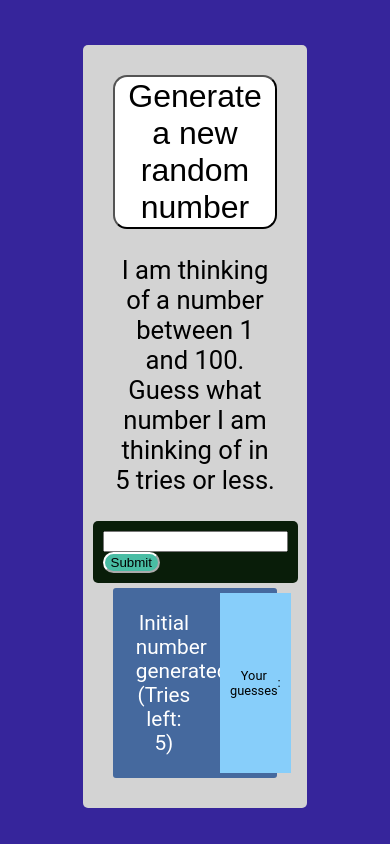
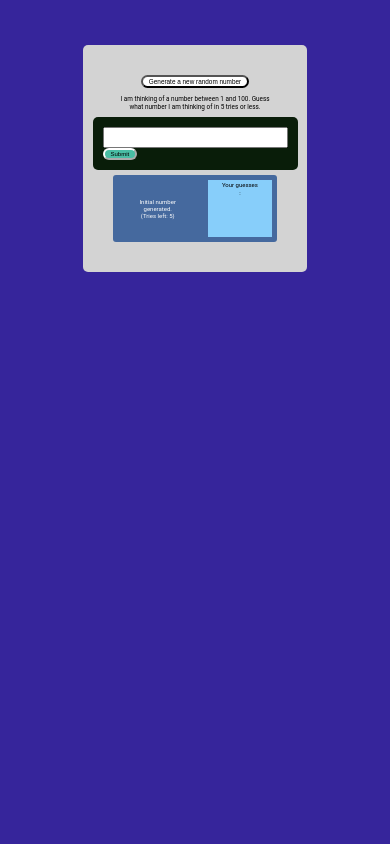
Before and after one commit to froilanenriquez3/FroilanEnriquezDWEC, a PHP site: page /P3_1/index.html in a window 390 px wide. Run offline with PHP 8.4, Linux system fonts and the light colour scheme.

Commit message:
Added styles

```diff
--- a/P3_1/style.css
+++ b/P3_1/style.css
@@ -1,10 +1,3 @@
-@media only screen and (max-width: 768px) {
-    /* For mobile phones: */
-    p {
-      font-size: 80%;
-    }
-  }
-
 body{
     display: flex;
     justify-content: center;
@@ -57,6 +50,7 @@ body{
 }
 
 .output{
+    box-sizing: border-box;
     display: flex;
     flex-direction: row;
     width: 100%;
@@ -88,3 +82,19 @@ body{
     flex-direction: row;
     align-items: center;
 }
+
+@media only screen and (max-width: 768px) {
+    /* For mobile phones: */
+    body {
+      font-size: 20%;
+    }
+    button{
+        font-size: 20%
+    }
+    .guesses{
+        flex-direction: column;
+        background-color: 10%;
+        padding: 1px;
+        font-size: 5%;
+    }
+  }
```
